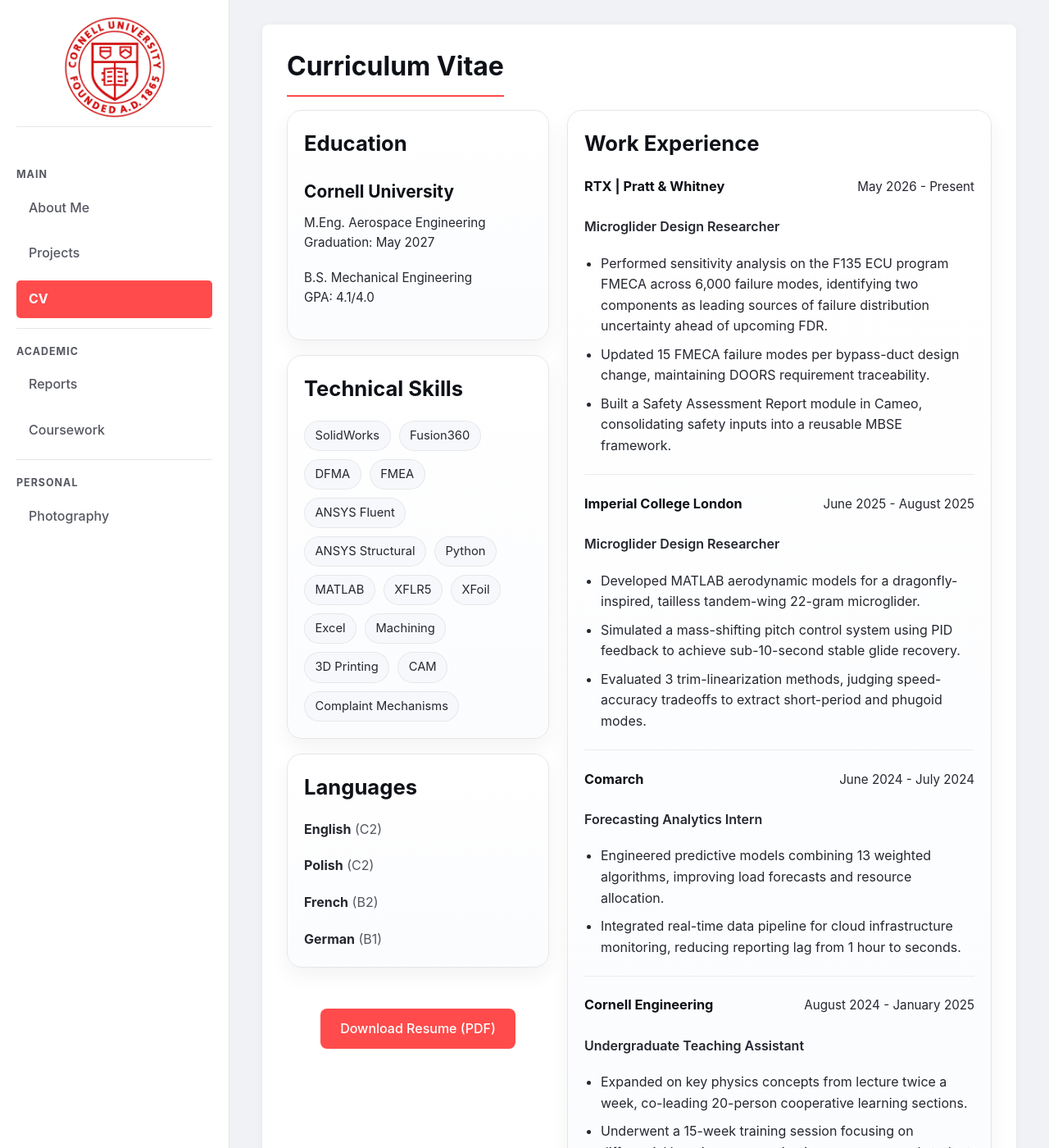
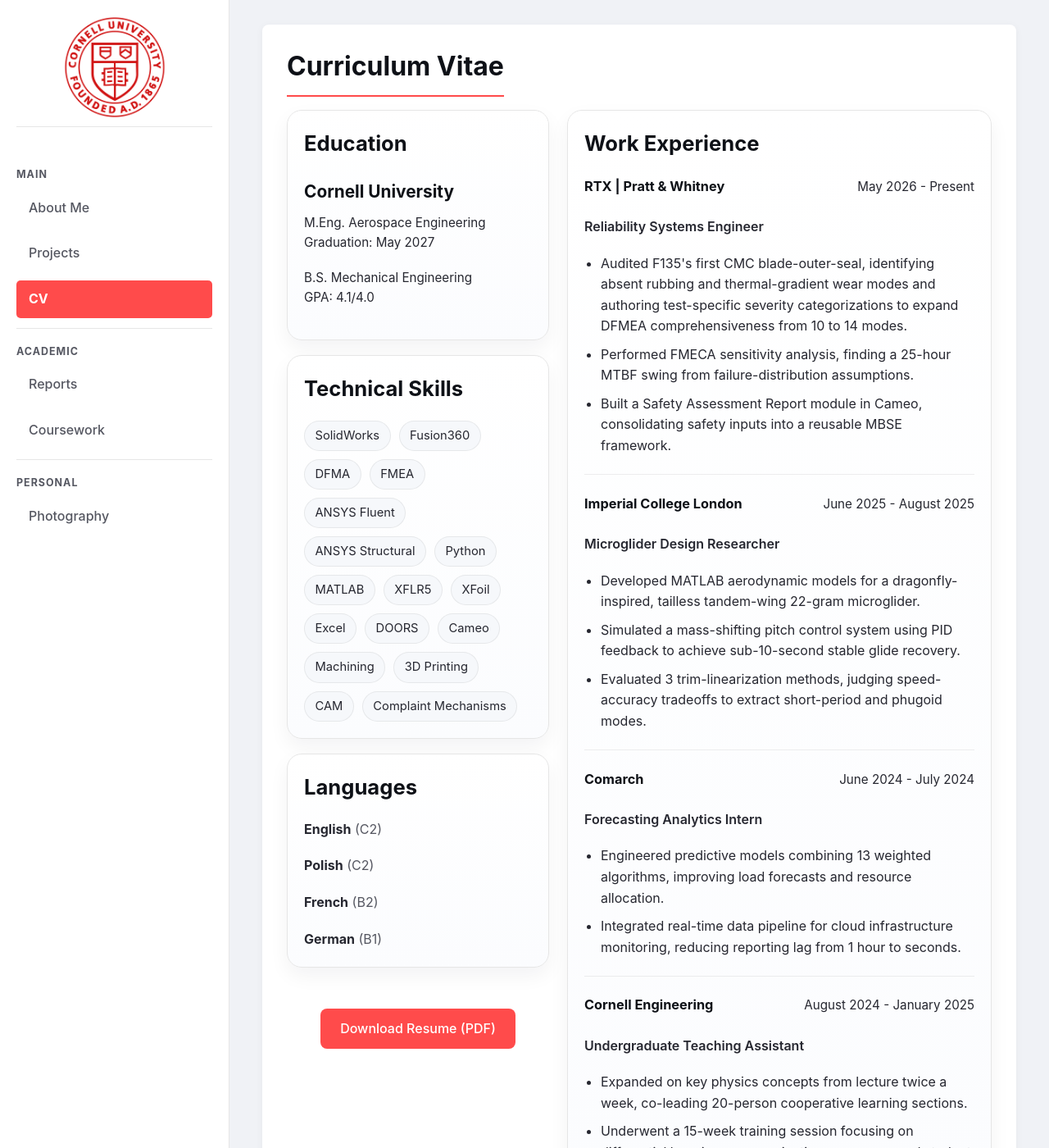
Before and after one commit to Ubilot3000/Kasper-Atkinson-Portfolio, a Jekyll site: the page built from cv.md, in a window 1280 px wide and 1400 px high. Shown: the whole window at 82% size. Built offline with Jekyll 4.4.1, drawn with Linux system fonts in a browser that asks for light colours.

Commit message:
minor tweaks

```diff
--- a/assets/css/style.scss
+++ b/assets/css/style.scss
@@ -793,7 +793,7 @@
 }
 
 .about-hero {
-  width: calc(100% - 344px);
+  width: calc(100% - 294px);
   min-width: 0;
   border: 1px solid rgba(255, 255, 255, 0.78);
   border-radius: 14px;
@@ -846,7 +846,7 @@
   display: flex;
   align-items: center;
   justify-content: center;
-  width: 300px;
+  width: 250px;
   margin: 0 0 1rem 24px;
   padding: 18px;
   border: 1px solid rgba(255, 255, 255, 0.78);
--- a/cv.md
+++ b/cv.md
@@ -29,6 +29,8 @@
         <span class="cv-chip">XFLR5</span>
         <span class="cv-chip">XFoil</span>
         <span class="cv-chip">Excel</span>
+        <span class="cv-chip">DOORS</span>
+        <span class="cv-chip">Cameo</span>
         <span class="cv-chip">Machining</span>
         <span class="cv-chip">3D Printing</span>
         <span class="cv-chip">CAM</span>
@@ -63,10 +65,10 @@
           <h3>RTX | Pratt & Whitney</h3>
           <p class="cv-date">May 2026 - Present</p>
         </div>
-        <p class="cv-role">Microglider Design Researcher</p>
+        <p class="cv-role">Reliability Systems Engineer</p>
         <ul class="cv-bullets">
-          <li>Performed sensitivity analysis on the F135 ECU program FMECA across 6,000 failure modes, identifying two components as leading sources of failure distribution uncertainty ahead of upcoming FDR.</li>
-          <li>Updated 15 FMECA failure modes per bypass-duct design change, maintaining DOORS requirement traceability.</li>
+          <li>Audited F135's first CMC blade-outer-seal, identifying absent rubbing and thermal-gradient wear modes and authoring test-specific severity categorizations to expand DFMEA comprehensiveness from 10 to 14 modes.</li>
+          <li>Performed FMECA sensitivity analysis, finding a 25-hour MTBF swing from failure-distribution assumptions.</li>
           <li>Built a Safety Assessment Report module in Cameo, consolidating safety inputs into a reusable MBSE framework.</li>
         </ul>
       </article>
```
Also changed, not shown: aboutme.md (+2 -2 lines), 1 other file.
